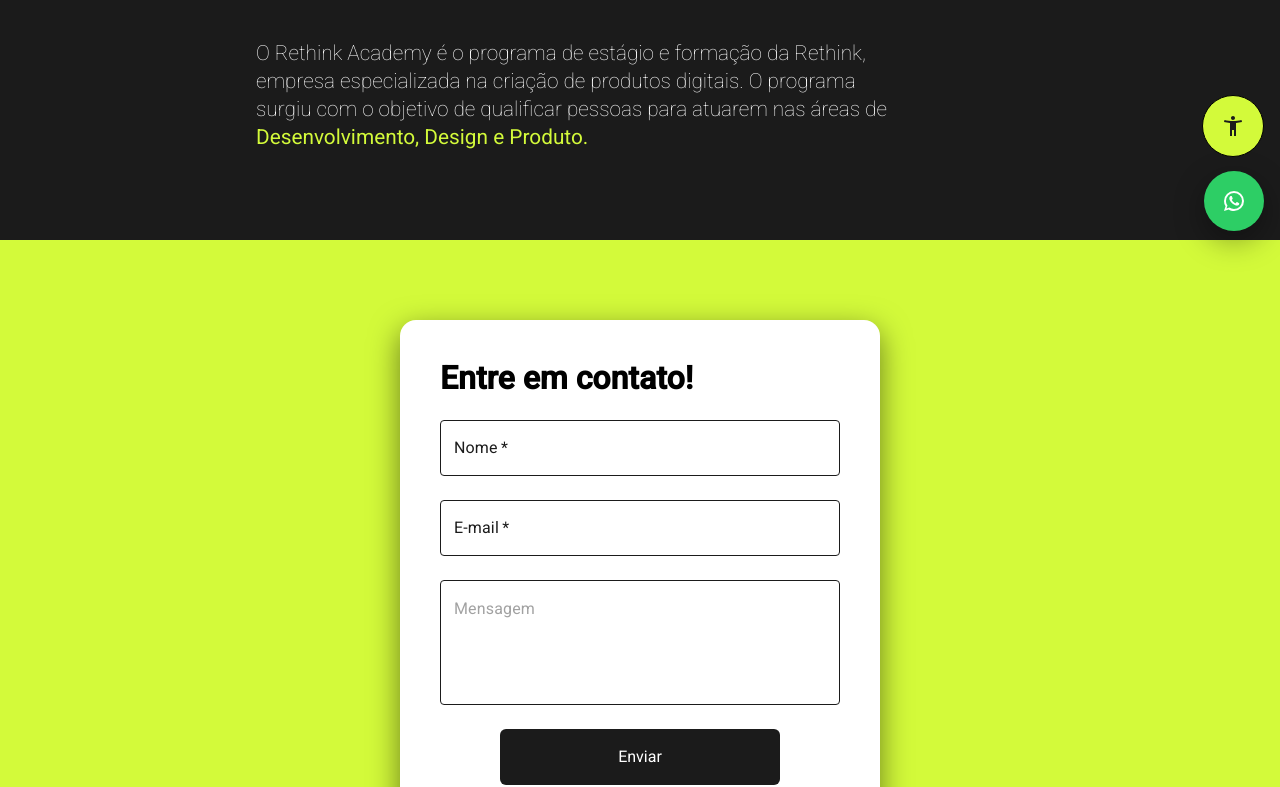
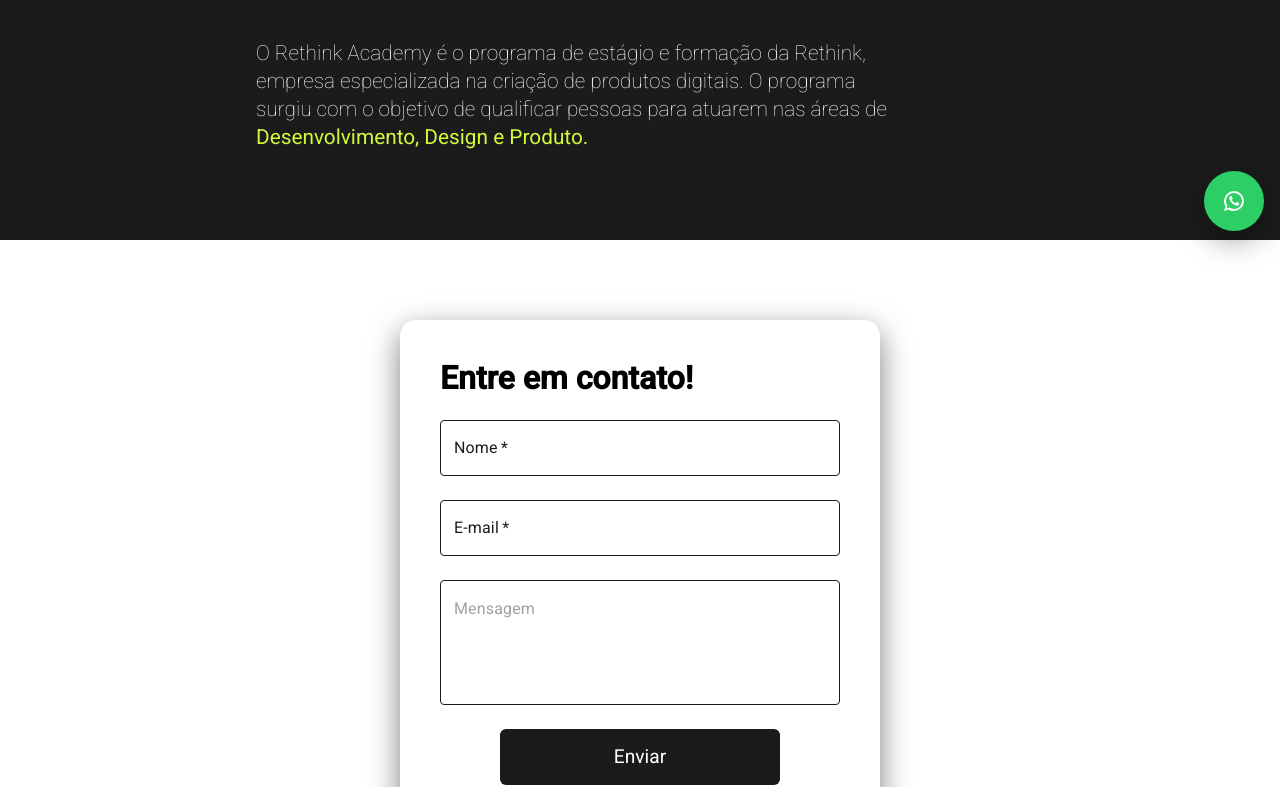
Before and after one commit to fabianakamo/Acessibility-POCs-Rethink-Site, a Next.js app: page / in a window 1280 px wide. Shown: the part 553-1340 px from the top of the page. Built offline with nearby package versions, Linux system fonts and the light colour scheme.

Commit message:
normalSize and some css fixes

```diff
--- a/src/components/footer/lightTheme.module.css
+++ b/src/components/footer/lightTheme.module.css
@@ -1,19 +1,20 @@
 .footer_container {
-    background-color: var(--color-light);
+  background-color: var(--color-light);
 }
 
 .footer_info p {
-    color: var(--color-dark);
+  color: var(--color-dark);
+  font-weight: 400;
 }
 
 .footer_icons svg {
-    color: var(--color-dark);
+  color: var(--color-dark);
 }
 
 .footer_icons svg:hover {
-    color: var(--color-detail);
+  color: var(--color-detail);
 }
 
 .footer_icons svg:focus {
-    color: var(--color-detail);
+  color: var(--color-detail);
 }
--- a/src/components/header/lightTheme.module.css
+++ b/src/components/header/lightTheme.module.css
@@ -5,6 +5,7 @@
 .header_buttons a,
 .mobile_buttons a {
   color: var(--color-dark);
+  font-weight: 700;
 }
 
 .header_buttons a:hover,
@@ -21,7 +22,6 @@
 }
 
 @media screen and (max-width: 768px) {
-
   .mobile_buttons {
     background-color: var(--color-light);
   }
--- a/src/components/mailForm/index.tsx
+++ b/src/components/mailForm/index.tsx
@@ -1,9 +1,6 @@
-import React, { useEffect, useRef, useState } from "react";
-import mainTheme from "./mailForm.module.css";
+import React, { useRef, useState } from "react";
+import styles from "./mailForm.module.css";
 import emailjs from "@emailjs/browser";
-import light from "./lightTheme.module.css";
-import dark from "./darkTheme.module.css";
-import { useTheme } from "@/src/context/ThemeContext";
 
 import {
   Button,
@@ -18,14 +15,7 @@
 const MailForm = () => {
   const form = useRef<any>();
   const [open, setOpen] = React.useState(false);
-  const [theme, setTheme] = useState<"light" | "dark">("dark");
-  const currentTheme = useTheme();
-
-  useEffect(() => {
-    setTheme(currentTheme.theme.theme);
-  }, [currentTheme]);
-
-  const styles = { light, dark };
+  const [showLoader, setShowLoader] = useState(false);
 
   const handleClickOpen = () => {
     setOpen(true);
@@ -46,8 +36,8 @@
       )
       .then(
         (result) => {
+          setShowLoader(true);
           handleClickOpen();
-
           console.log(result.text);
         },
         (error) => {
@@ -57,14 +47,8 @@
   };
 
   return (
-    <div
-      className={`${styles[theme].form_container} ${mainTheme.form_container}`}
-    >
-      <form
-        className={`${styles[theme].form} ${mainTheme.form}`}
-        ref={form}
-        onSubmit={sendEmail}
-      >
+    <div className={styles.form_container}>
+      <form className={styles.form} ref={form} onSubmit={sendEmail}>
         <h1>Entre em contato!</h1>
         <TextField required type="text" label="Nome" name="user_name" />
         <TextField required type="text" label="E-mail" name="user_email" />
@@ -75,13 +59,15 @@
           name="message"
           rows={4}
         />
-        <div className={mainTheme.form_button}>
-          <input
-            className={`${styles[theme].submit_button} ${mainTheme.submit_button}`}
+        <div className={styles.form_button}>
+          <button
+            className={styles.submit_button}
             type="submit"
-            value="Enviar"
             id="input-submit"
-          />
+          >
+            {/* {showLoader && <p>Loading...</p>} */}
+            Enviar
+          </button>
         </div>
       </form>
       <Dialog
--- a/src/components/mailForm/lightTheme.module.css
+++ b/src/components/mailForm/lightTheme.module.css
@@ -7,7 +7,7 @@
 }
 
 .submit_button {
-    background-color: var(--color-grey);
+  background-color: var(--color-dark);
   color: var(--color-dark);
 }
 
--- a/src/components/mailForm/mailForm.module.css
+++ b/src/components/mailForm/mailForm.module.css
@@ -27,11 +27,17 @@
   font-family: "Roboto";
   font-style: normal;
   font-weight: 400;
-  font-size: 16px;
+  font-size: 1.2rem;
   border-radius: 6px;
   border: 1px solid rgba(27, 27, 27, 0.3);
   cursor: pointer;
   text-decoration: none;
+  background-color: var(--color-dark);
+  color: var(--color-light);
+}
+
+.submit_button:hover {
+  background-color: var(--color-secondary-hover);
 }
 
 .form_button {
--- a/src/components/retractableMenu/darkTheme.module.css
+++ b/src/components/retractableMenu/darkTheme.module.css
@@ -1,12 +1,15 @@
 .menu_container {
-    background-color: var(--color-detail);
+  background-color: var(--color-detail);
 }
 
+.menu_button {
+  color: var(--color-dark);
+}
 
-.menu_button {
-    color: var(--color-dark);
+.menu_button:hover {
+  color: var(--color-gray);
 }
 
 .content {
-    color: black;
+  color: black;
 }
--- a/src/components/retractableMenu/index.tsx
+++ b/src/components/retractableMenu/index.tsx
@@ -11,7 +11,7 @@
 
 const RetractableMenu = () => {
   const [theme, setTheme] = useState<"light" | "dark">("dark");
-  const [fontNumber, setFontNumber] = useState(12);
+  const [fontNumber, setFontNumber] = useState(16);
   // const [countFont, setCountFont] = useState(0);
   const [toggle, setToggle] = useState(false);
 
@@ -31,7 +31,7 @@
 
   // Mudança de letras
   const increaseSize = () => {
-    if (fontNumber < 60 && fontNumber >= 10) {
+    if (fontNumber <= 24 && fontNumber >= 10) {
       setFontNumber((prevValue) => (prevValue += prevValue / 10));
       document.documentElement.style.setProperty(
         "--font-size",
@@ -41,7 +41,7 @@
   };
 
   const decreaseSize = () => {
-    if (fontNumber < 100 && fontNumber >= 10) {
+    if (fontNumber <= 26 && fontNumber >= 14) {
       setFontNumber((prevValue) => (prevValue -= prevValue / 10));
       document.documentElement.style.setProperty(
         "--font-size",
@@ -50,15 +50,10 @@
     }
   };
 
-  // const normalSize = () => {
-  //   if (fontNumber < 100 && fontNumber >= 10) {
-  //     setFontNumber((prevValue) => (prevValue -= prevValue / 10));
-  //     document.documentElement.style.setProperty(
-  //       "--font-size",
-  //       `${fontNumber - 2}px`
-  //     );
-  //   }
-  // };
+  const normalSize = () => {
+    document.documentElement.style.setProperty("--font-size", `1rem`);
+    setFontNumber(16);
+  };
 
   return (
     <div
@@ -91,11 +86,23 @@
             />
           </div> */}
           {/* <button onClick={increaseSize}>A+</button> */}
-          <TextIncreaseIcon onClick={increaseSize} />
+          <TextIncreaseIcon
+            className={`${styles[theme].icon_accessibility} ${mainTheme.icon_accessibility}`}
+            onClick={increaseSize}
+          />
           {/* <FormatClearIcon onClick={normalSize} /> */}
-          <FormatClearIcon />
-          <TextDecreaseIcon onClick={decreaseSize} />
-          <ContrastIcon onClick={handleTheme} />
+          <FormatClearIcon
+            className={`${styles[theme].icon_accessibility} ${mainTheme.icon_accessibility}`}
+            onClick={normalSize}
+          />
+          <TextDecreaseIcon
+            className={`${styles[theme].icon_accessibility} ${mainTheme.icon_accessibility}`}
+            onClick={decreaseSize}
+          />
+          <ContrastIcon
+            className={`${styles[theme].icon_accessibility} ${mainTheme.icon_accessibility}`}
+            onClick={handleTheme}
+          />
         </div>
       </div>
     </div>
--- a/src/components/retractableMenu/retractableMenu.module.css
+++ b/src/components/retractableMenu/retractableMenu.module.css
@@ -1,8 +1,9 @@
 .menu_container {
-  max-width: 210px;
+  max-width: 260px;
   height: 60px;
-  bottom: 90px;
   right: 16px;
+  top: 0;
+  margin-top: 160px;
   position: fixed;
   cursor: pointer;
   border: 1px solid;
--- a/src/components/titleContent/lightTheme.module.css
+++ b/src/components/titleContent/lightTheme.module.css
@@ -1,8 +1,12 @@
 .text_container {
-    background-color: var(--color-light);
-    color: var(--color-dark);
+  background-color: var(--color-light);
+  color: var(--color-dark);
+}
+
+.text_container p {
+  font-weight: 400;
 }
 
 .text_container span {
-    color: var(--color-dark);
+  color: var(--color-dark);
 }
--- a/src/pages/index.tsx
+++ b/src/pages/index.tsx
@@ -14,10 +14,10 @@
     <>
       <ThemeProvider>
         <Nav />
+        <RetractableMenu />
         <TitleContent />
         <MailForm />
         <Footer />
-        <RetractableMenu />
         <FloatingWpp />
       </ThemeProvider>
     </>
```
Lines whose indentation alone changed are shown as unchanged.
